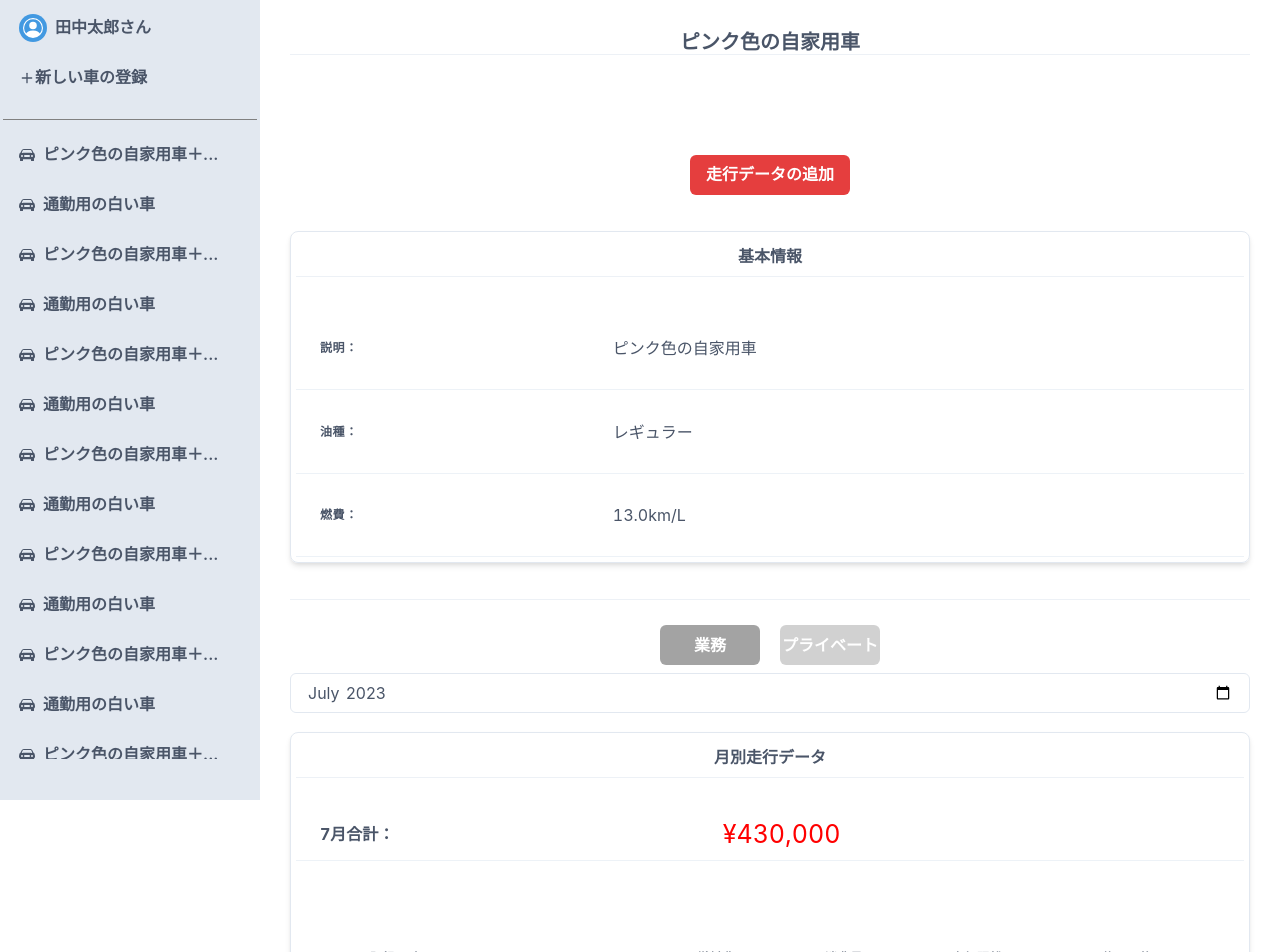
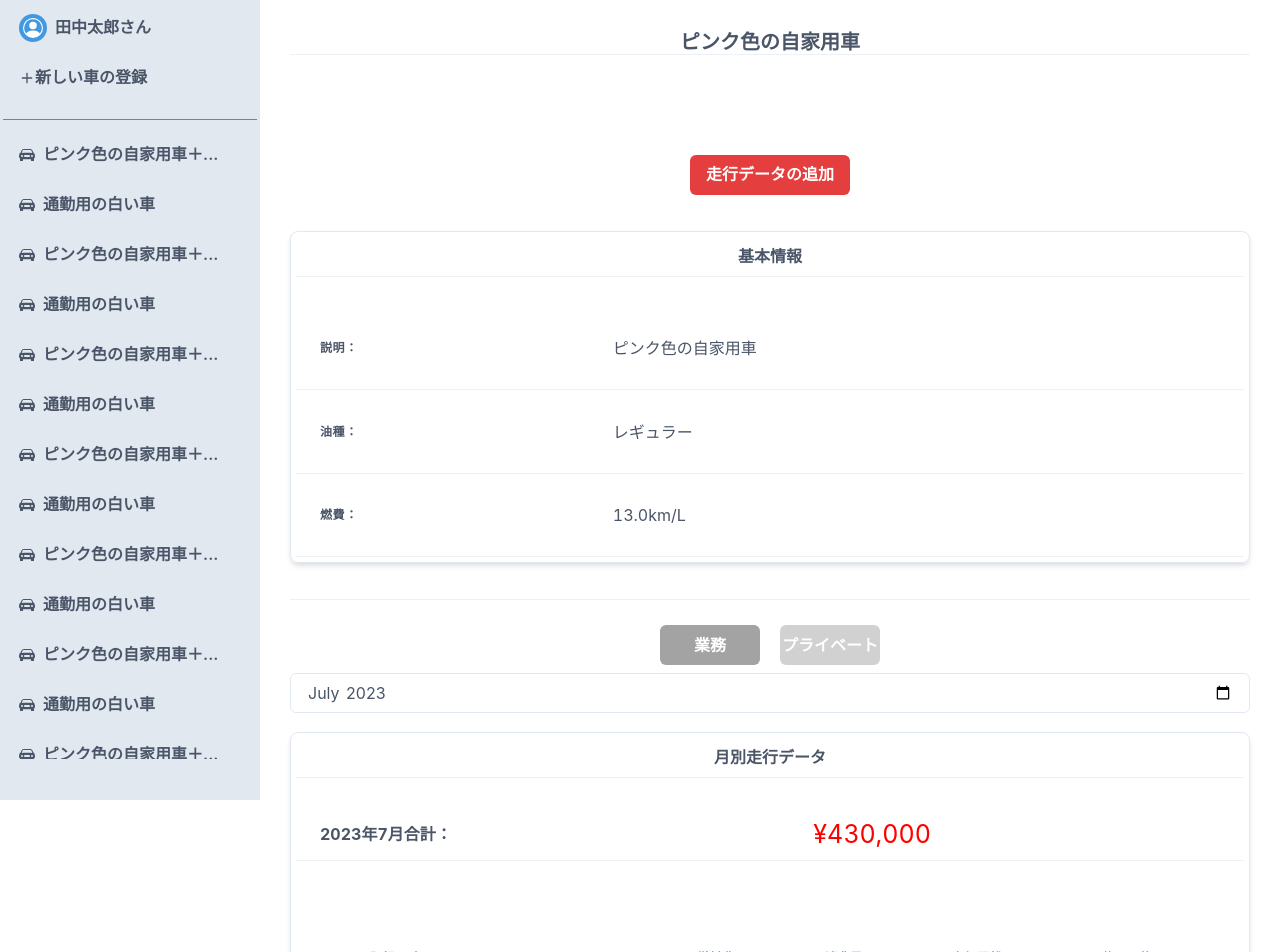
Before and after one commit to nakano2024/fuelana_front, a React (Create React App) app: page /cars/1 in a window 1280 px wide. Shown: the top 952 px of the page. Built offline with nearby package versions, Linux system fonts and the light colour scheme.

Commit message:
revise component

```diff
--- a/src/component/CarDetailsPage.js
+++ b/src/component/CarDetailsPage.js
@@ -13,7 +13,6 @@ import { DataBox } from "./DataBox";
 import { DistanceCalculatorPopup } from "./DistanceCalculatorPopup";
 
 export const CarDetailsPage = () => {
-
     const isMobile = useContext(IsMobile);
 
     const car = CarDetails.car;
--- a/src/component/CollapsibleSidebar.js
+++ b/src/component/CollapsibleSidebar.js
@@ -5,7 +5,6 @@ import { OnClick } from "../context";
 import { SidebarContent } from "./SidebarContent";
 
 export const CollapsibleSidebar = () => {
-
     const [isOpen, setIsOpen] = useState(false);
 
     const onClose = () => {
--- a/src/component/MonthlyTripRecordsTotalStack.js
+++ b/src/component/MonthlyTripRecordsTotalStack.js
@@ -6,7 +6,6 @@ import { DataBox } from "./DataBox"
 
 
 export const MonthlyTripRecordsTotalStack = () => {
-
     const month = useContext(Month);
 
     const year = useContext(Year);
--- a/src/component/MonthlyTripRecordsTotalTable.js
+++ b/src/component/MonthlyTripRecordsTotalTable.js
@@ -16,7 +16,7 @@ export const MonthlyTripRecordsTotalTable = () => {
         <Tbody>
             <Tr>
                 <Td fontWeight={"bold"}>
-                    {month}月合計：
+                    {year}年{month}月合計：
                 </Td>
                 <Td color={"red"} fontSize = {"25px"}>
                     ¥{monthlyTotal.grandTotalYen.toLocaleString()}
```
